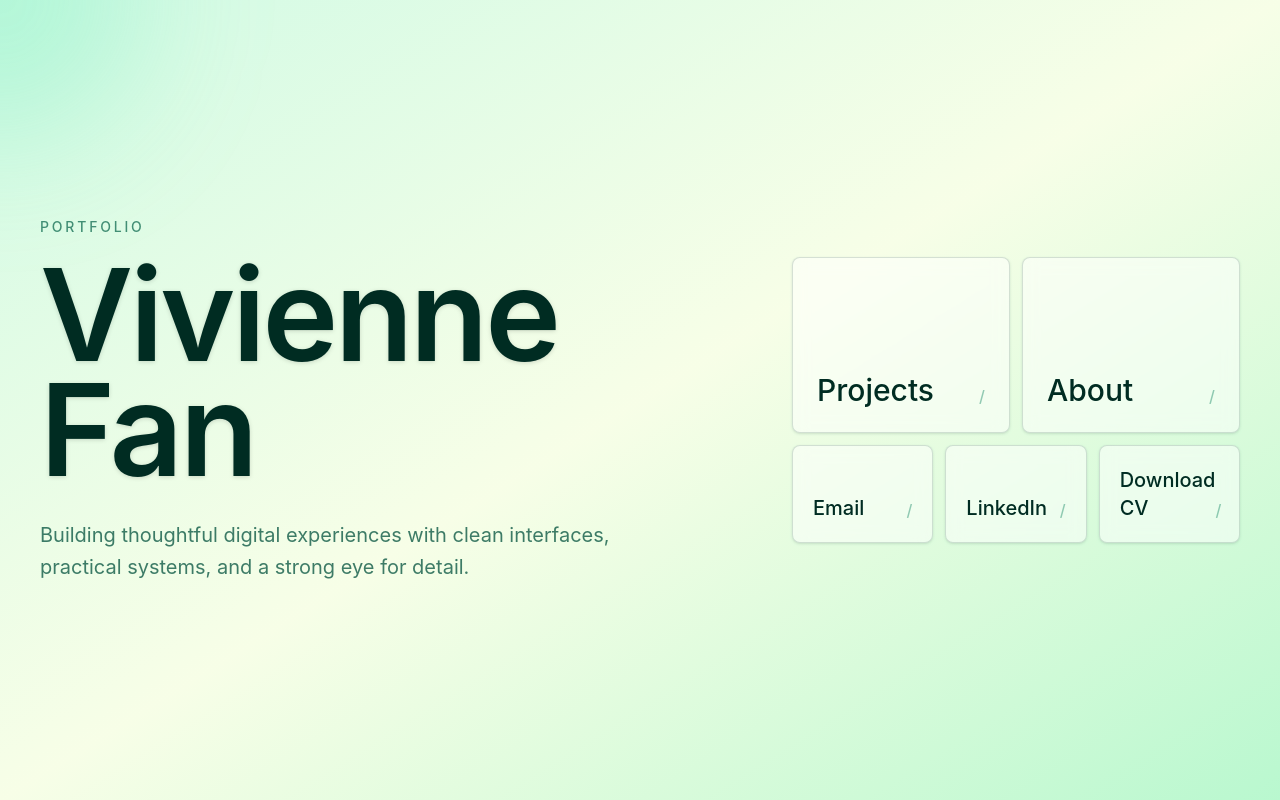
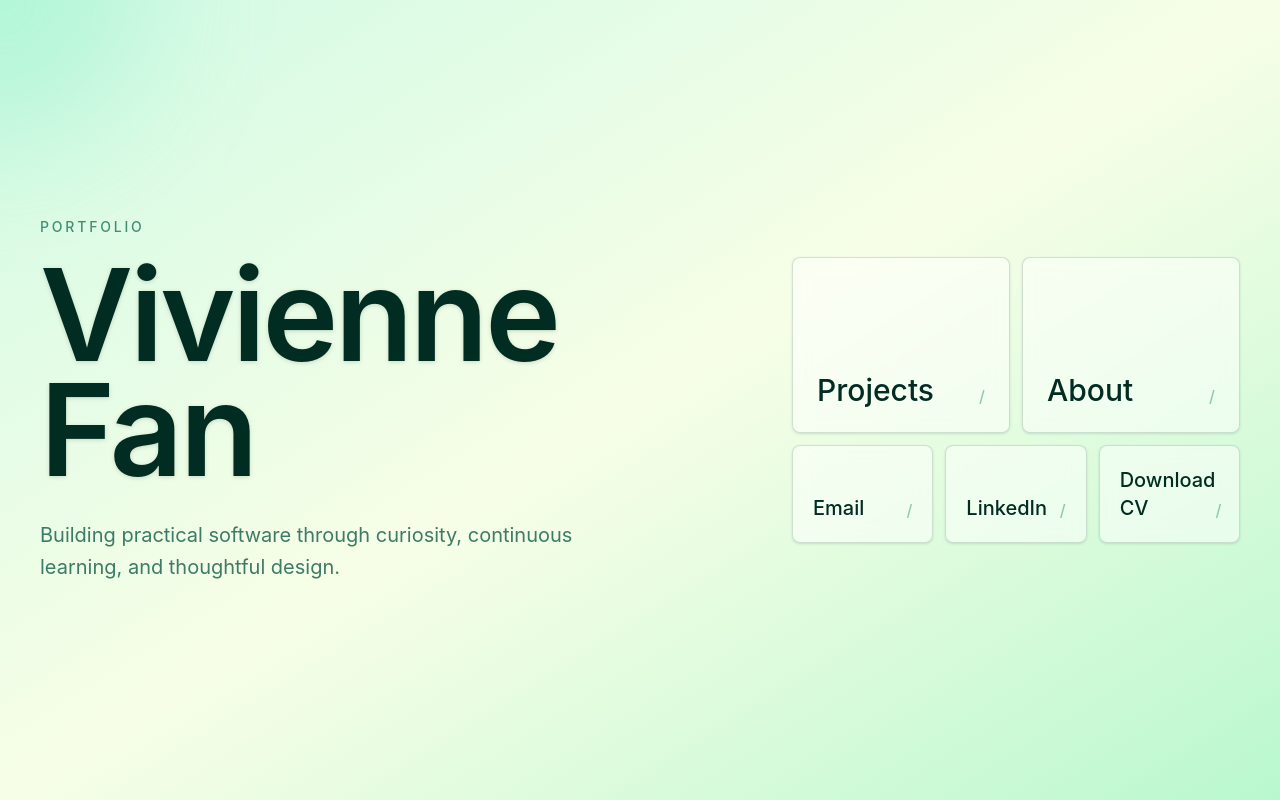
Before and after one commit to alex-fan-dev/Personal_website, a React (Vite) app: page / in a window 1280 px wide. Built offline with nearby package versions, Linux system fonts and the light colour scheme.

Commit message:
feat:home page slogan changed

```diff
--- a/src/pages/Home.tsx
+++ b/src/pages/Home.tsx
@@ -58,8 +58,8 @@ function Home() {
           Fan
         </h1>
         <p className="mt-8 max-w-xl text-lg leading-8 text-emerald-900/75 sm:text-xl">
-          Building thoughtful digital experiences with clean interfaces,
-          practical systems, and a strong eye for detail.
+          Building practical software through curiosity,
+          continuous learning, and thoughtful design.
         </p>
       </div>
 
```
